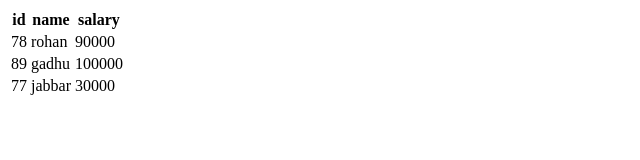
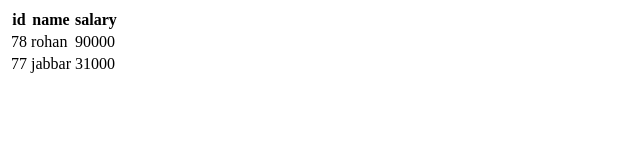
Before and after one commit to git-Ashiq/gitdemo, a plain HTML site: page index.html in a window 1280 px wide. Shown: the whole page, without its empty margins (0-640 px from the left). Drawn offline with Linux system fonts and the light colour scheme.

Commit message:
suspend and increase salary

```diff
--- a/index.html
+++ b/index.html
@@ -26,16 +26,12 @@
                 <td>90000</td>
             </tr>
 
-            <tr>
-                <td>89</td>
-                <td>gadhu</td>
-                <td>100000</td>
-            </tr>
+
 
             <tr>
                 <td>77</td>
                 <td>jabbar</td>
-                <td>30000</td>
+                <td>31000</td>
             </tr>
         </tbody>
     </table>
```
